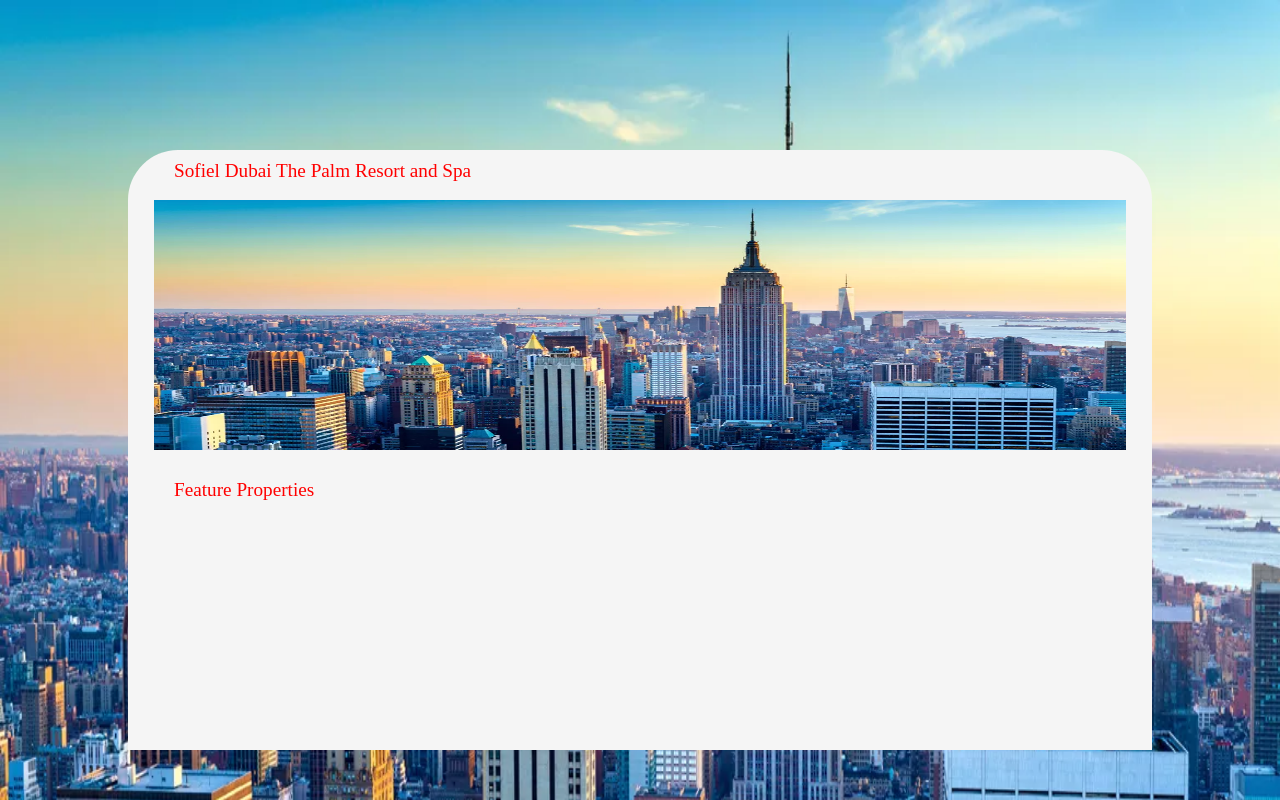
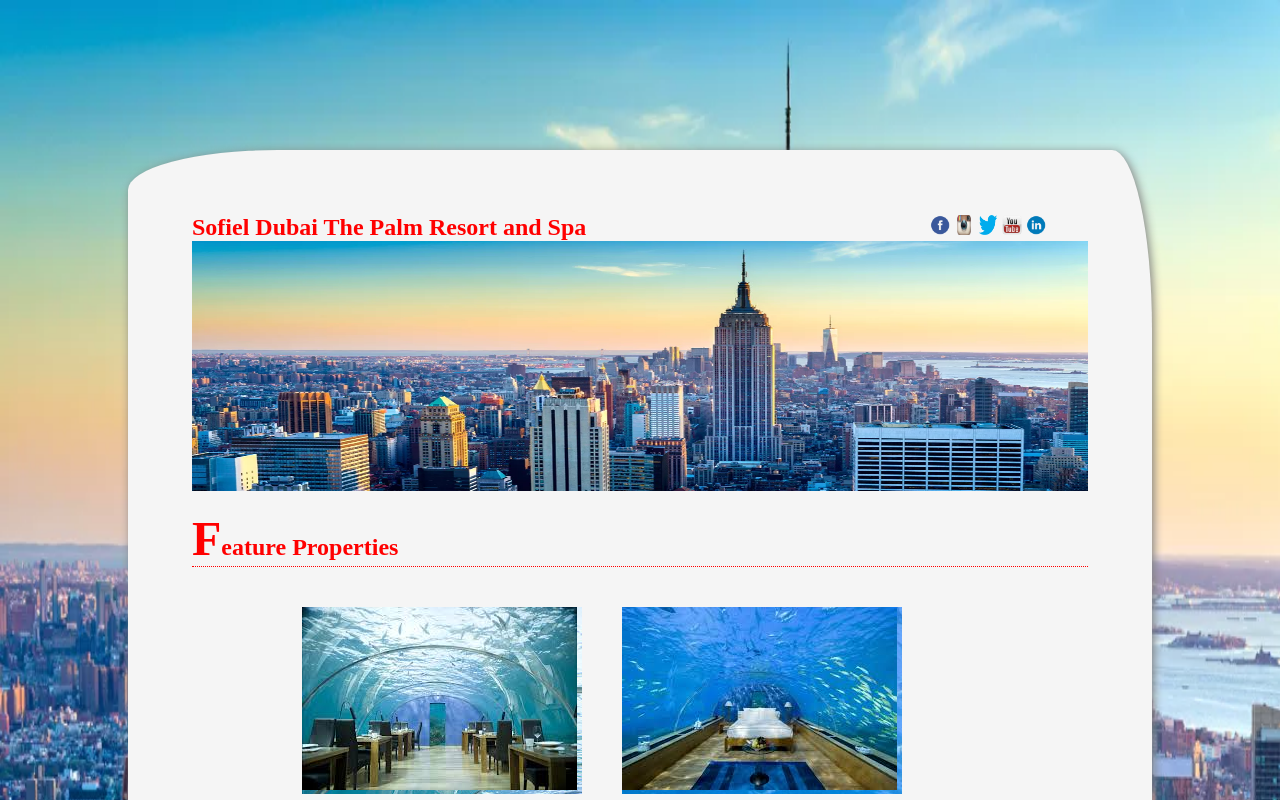
Before and after one commit to XeeshanAnsari/Lab_Assignment_css, a plain HTML site: page index.html in a window 1280 px wide. Shown: the top 800 px of the page. Drawn offline with Linux system fonts and the light colour scheme.

Commit message:
Complete assignment

```diff
--- a/index.html
+++ b/index.html
@@ -8,13 +8,38 @@
 <body>
 	<div class="mainBox">
 		<div class="boxTitle">
-			<p class="heading">Sofiel Dubai The Palm Resort and Spa</p>
-		</div>
-		<div class="subBoxImage">
-			<img src="./image/skyline.jpg " alt="" id="mainImage">
-		</div>
-		<div class="subTitle">
-			<p class="heading">Feature Properties</p>
+			<h2 class="heading">Sofiel Dubai The Palm Resort and Spa</h2>
+			<ul>
+				<li><a href="#"><img class="icon" src="image/facebook.png" alt=""></a></li>
+				<li><a href="#"><img class="icon" src="image/insta.png" alt=""></a></li>
+				<li><a href="#"><img class="icon" src="image/twitter.png" alt=""></a></li>
+				<li><a href="#"><img class="icon" src="image/youtube.png" alt=""></a></li>
+				<li><a href="#"><img class="icon" src="image/linkedin.png" alt=""></a></li>
+			</ul>
+             <img src="./image/skyline.jpg " alt="" id="mainImage">
+ 		</div>
+
+
+		<div class="subBody">
+			<h2 >Feature Properties</h2>
+			<div class="boxFeature">
+			   <div class="hoverImage" id="Image1" >
+			    	<img src="./image/room.jpg" alt="">
+				    <p class="hideDesc" id="show1">
+				     	<b>MASTER BEDROOM DESIGN</b><br/> Master Bedroom Interior Design is creation of a perfect comfort
+                        for pleasant moments of relaxation in a luxurious atmosphere. In the work on the Master Bedroom interiors,
+                        we are particularly attentive to dreams.
+			     	</p>
+			   </div>
+			    <div class="hoverImage" id="Image2" >
+			    	<img src="./image/room2.jpg" alt="">
+			    	<p class="hideDesc" id="show2">
+				    	<b>BEST RESTAURANT</b><br/> There are restaurants serving virtually every national cuisine from around
+                        the world, including many specializing in Dubai’s own Arabic delights. Dubai does not have its own
+                        Michelin Guide, but instead it imports....
+		      		</p>
+		    	</div>
+			</div>
 		</div>
 		</hr>
 	</div>
--- a/style.css
+++ b/style.css
@@ -3,38 +3,76 @@ body{
 	padding: 0px;
 	background-image: url("./image/skyline.jpg");
 	background-repeat: no-repeat;
-	background-size: 100%  1000px;
+	background-size: 100%  1250px;
 
 }
 .mainBox{
-	width: 80%;
-	height: 600px;
+	width: 70%;
+	height: 750px;
+	padding: 5%;
 	background-color: whitesmoke;
 	margin: 150px 10% 200px 10%;
-	border-top-left-radius: 50px;
-	border-top-right-radius:  50px;
+	border-top-left-radius: 150px 40px;
+	border-top-right-radius:  40px  180px;
+    box-shadow: 2px 2px 10px gray;
 }
 .boxTitle{
-	width: 90%;
-	height: 50px;
+	width: 100%;
+
 }
-.subTitle{
-	width: 90%;
+.heading{
+	color: red;
+}
+.heading ,ul , li{
+	display: inline;
+}
+
+ul{
+    position: relative;
+    left:300px;
+}
+.icon{
+	width: 20px;
 	height: 20px;
 }
+.icon:hover{
+     transform: scale(3);
+}
 
-.heading{
-	color: red;
-	padding: 10px 5% 10px 5%;
-	font-size: 1.2em;
-}
 #mainImage{
 	width: 100%;
 	height: 250px;
+	display: block;
 }
-.subBoxImage{
-	width: 95%;
-	height: 250px;
+.subBody{
+	width: 100%;
+}
+.subBody h2{
+	color: red;
+	border-bottom: 1px dotted red;
 
-    margin: auto;
 }
+h2:first-letter{
+	font-size: 2em;
+}
+.hoverImage{
+	float: left;
+	margin: 0 20px;
+	width: 280px;
+}
+.boxFeature{
+	width: 100%;
+	padding: 20px 10%;
+}
+.hideDesc{
+	display: none;
+}
+#Image1 {
+	background-image: url(./image/roomBackground.jpg);
+}
+#Image2 {
+	background-image: url(./image/room2Background.jpg);
+}
+#Image1:hover #show1, #Image2:hover #show2{
+	display: block;
+}
```
Also changed, not shown: image/facebook.png (added), image/insta.png (added), image/linkedin.png (added), image/room.jpg (added), image/room2.jpg (added), image/room2Background.jpg (added), image/roomBackground.jpg (added), image/twitter.png (added), image/youtube.png (added).
